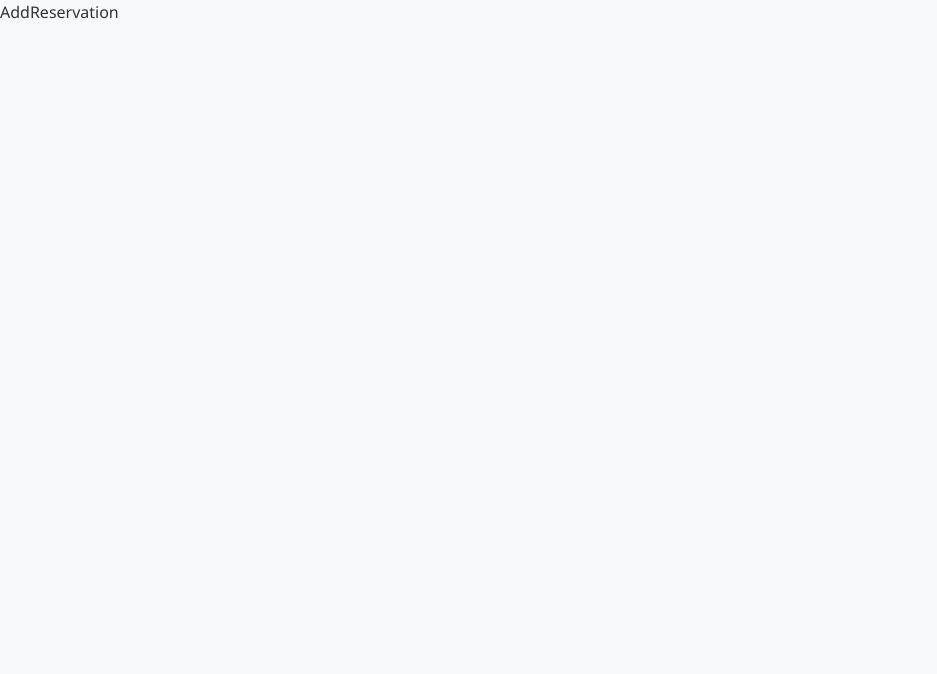
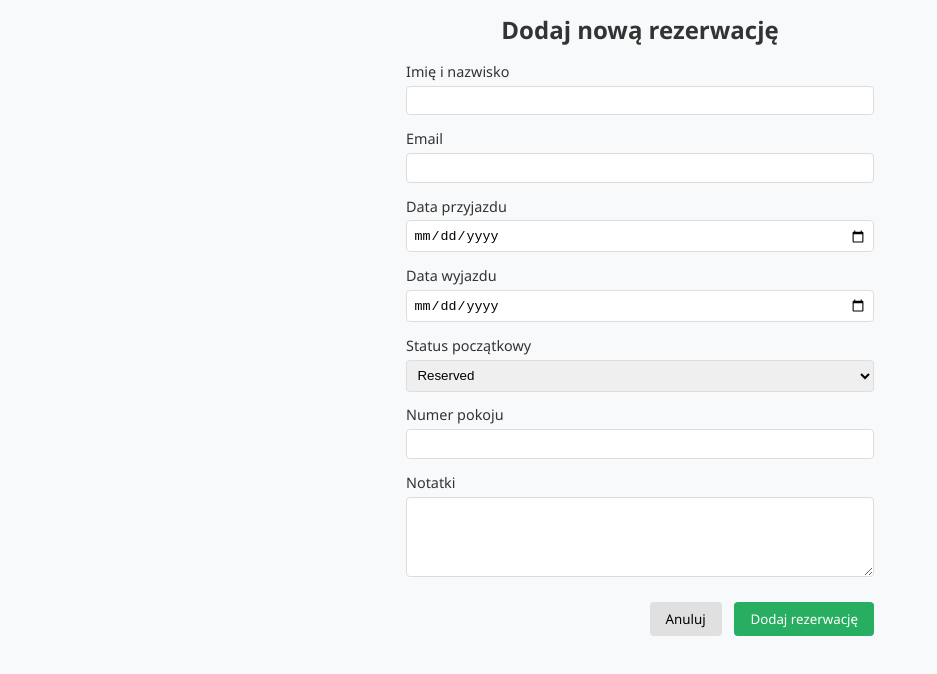
Before and after one commit to tsmolarczyk/reservation-dashboard, a React (Vite) app: page /add in a window 1280 px wide. Shown: the top 674 px of the page, without its empty margins (0-937 px from the left). Built offline with nearby package versions, Linux system fonts and the light colour scheme.

Commit message:
init add reservation form

```diff
--- a/package.json
+++ b/package.json
@@ -11,10 +11,13 @@
     "format": "prettier --write ."
   },
   "dependencies": {
+    "@hookform/resolvers": "^4.1.3",
     "react": "^19.0.0",
     "react-dom": "^19.0.0",
+    "react-hook-form": "^7.55.0",
     "react-icons": "^5.5.0",
-    "react-router-dom": "^7.4.1"
+    "react-router-dom": "^7.4.1",
+    "zod": "^3.24.2"
   },
   "devDependencies": {
     "@eslint/js": "^9.21.0",
--- a/src/components/AddReservation/AddReservation.css
+++ b/src/components/AddReservation/AddReservation.css
@@ -0,0 +1,74 @@
+.reservation-form-container {
+  max-width: 500px;
+  margin: 0 auto;
+  padding: 1rem;
+}
+
+.reservation-form-container h1 {
+  font-size: 1.5rem;
+  margin-bottom: 1rem;
+  text-align: center;
+}
+
+.reservation-form {
+  display: flex;
+  flex-direction: column;
+  gap: 0.5rem;
+}
+
+.form-group {
+  display: flex;
+  flex-direction: column;
+  gap: 0.2rem;
+  margin-bottom: 0.3rem;
+}
+
+.form-group label {
+  font-size: 0.9rem;
+  font-weight: 500;
+}
+
+.form-group input,
+.form-group select,
+.form-group textarea {
+  padding: 0.4rem;
+  border: 1px solid #ddd;
+  border-radius: 4px;
+}
+
+.form-group textarea {
+  min-height: 80px;
+  resize: vertical;
+}
+
+.form-actions {
+  display: flex;
+  justify-content: flex-end;
+  gap: 0.8rem;
+  margin-top: 0.8rem;
+}
+
+.cancel-btn,
+.add-btn {
+  padding: 0.5rem 1rem;
+  border: none;
+  border-radius: 4px;
+  cursor: pointer;
+}
+
+.cancel-btn {
+  background-color: #e0e0e0;
+}
+
+.cancel-btn:hover {
+  background-color: #bdbdbd;
+}
+
+.add-btn {
+  background-color: #27ae60;
+  color: white;
+}
+
+.add-btn:hover {
+  background-color: #2ecc71;
+}
--- a/src/components/AddReservation/AddReservation.tsx
+++ b/src/components/AddReservation/AddReservation.tsx
@@ -1,5 +1,72 @@
+import { useNavigate } from 'react-router-dom';
+import { ReservationStatus } from '../../types/reservation';
+import './AddReservation.css';
+
 const AddReservation = () => {
-  return <div>AddReservation</div>;
+  const navigate = useNavigate();
+
+  const reservationStatuses: ReservationStatus[] = [
+    'Reserved',
+    'Due In',
+    'In House',
+    'Due Out',
+    'Checked Out',
+    'Canceled',
+    'No Show'
+  ];
+  const handleBack = () => {
+    navigate('/');
+  };
+  return (
+    <div className='reservation-form-container'>
+      <h1>Dodaj nową rezerwację</h1>
+      <form className='reservation-form'>
+        <div className='form-group'>
+          <label htmlFor='guestName'>Imię i nazwisko</label>
+          <input id='guestName' type='text' />
+        </div>
+        <div className='form-group'>
+          <label htmlFor='email'>Email</label>
+          <input id='email' type='text' />
+        </div>
+        <div className='form-group'>
+          <label htmlFor='checkInDate'>Data przyjazdu</label>
+          <input id='checkInDate' type='date' />
+        </div>
+        <div className='form-group'>
+          <label htmlFor='checkOutDate'>Data wyjazdu</label>
+          <input id='checkOutDate' type='date' />
+        </div>
+        <div className='form-group'>
+          <label htmlFor='status'>Status początkowy</label>
+          <select id='status'>
+            {reservationStatuses.map((status) => (
+              <option key={status} value={status}>
+                {status}
+              </option>
+            ))}
+          </select>
+        </div>
+        <div className='form-group'>
+          <label htmlFor='room'>Numer pokoju</label>
+          <input id='room' type='text' />
+        </div>
+        <div className='form-group'>
+          <label htmlFor='notes'>Notatki</label>
+          <textarea id='notes'></textarea>
+        </div>
+
+        <div className='form-actions'>
+          <button className='cancel-btn' type='button' onClick={handleBack}>
+            Anuluj
+          </button>
+          <button className='add-btn' type='submit'>
+            Dodaj rezerwację
+          </button>
+        </div>
+      </form>
+    </div>
+  );
 };
 
 export default AddReservation;
--- a/src/components/Header/Header.css
+++ b/src/components/Header/Header.css
@@ -30,3 +30,19 @@
   color: #ecf0f1;
   text-align: right;
 }
+
+.add-reservation-button {
+  background-color: #27ae60;
+  color: white;
+  border: none;
+  border-radius: 4px;
+  padding: 0.4rem 0.8rem;
+  margin-right: 1rem;
+  font-weight: 500;
+  cursor: pointer;
+  transition: background-color 0.2s;
+}
+
+.add-reservation-button:hover {
+  background-color: #2ecc71;
+}
--- a/src/components/Header/Header.tsx
+++ b/src/components/Header/Header.tsx
@@ -1,6 +1,13 @@
+import { useNavigate } from 'react-router-dom';
 import './Header.css';
 
 const Header = () => {
+  const navigate = useNavigate();
+
+  const handleAddReservation = () => {
+    navigate('/add');
+  };
+
   return (
     <header className='header'>
       <div className='header-content'>
@@ -8,6 +15,9 @@ const Header = () => {
           <h1>Dashboard Rezerwacji Hotelowych</h1>
         </div>
         <div className='header-actions'>
+          <button className='add-reservation-button' onClick={handleAddReservation}>
+            Dodaj rezerwację
+          </button>
           <div className='date-display'>
             {new Date().toLocaleDateString('pl-PL', {
               weekday: 'long',
```
Also changed, not shown: 1 other file (tests, documents, lock files or other folders).
